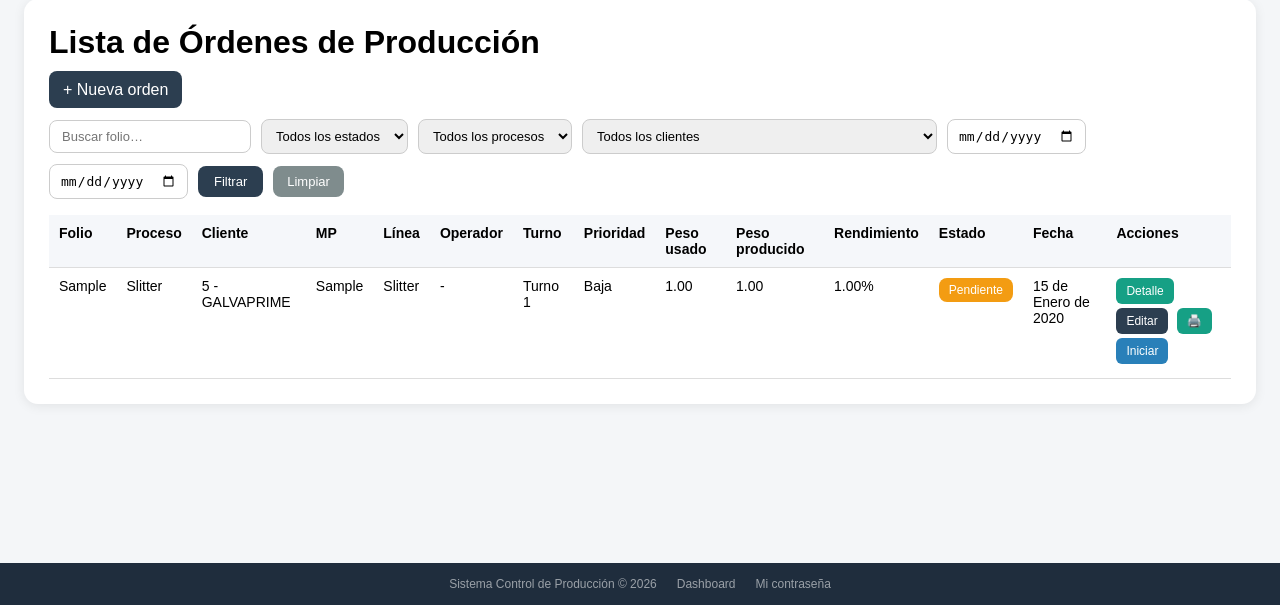
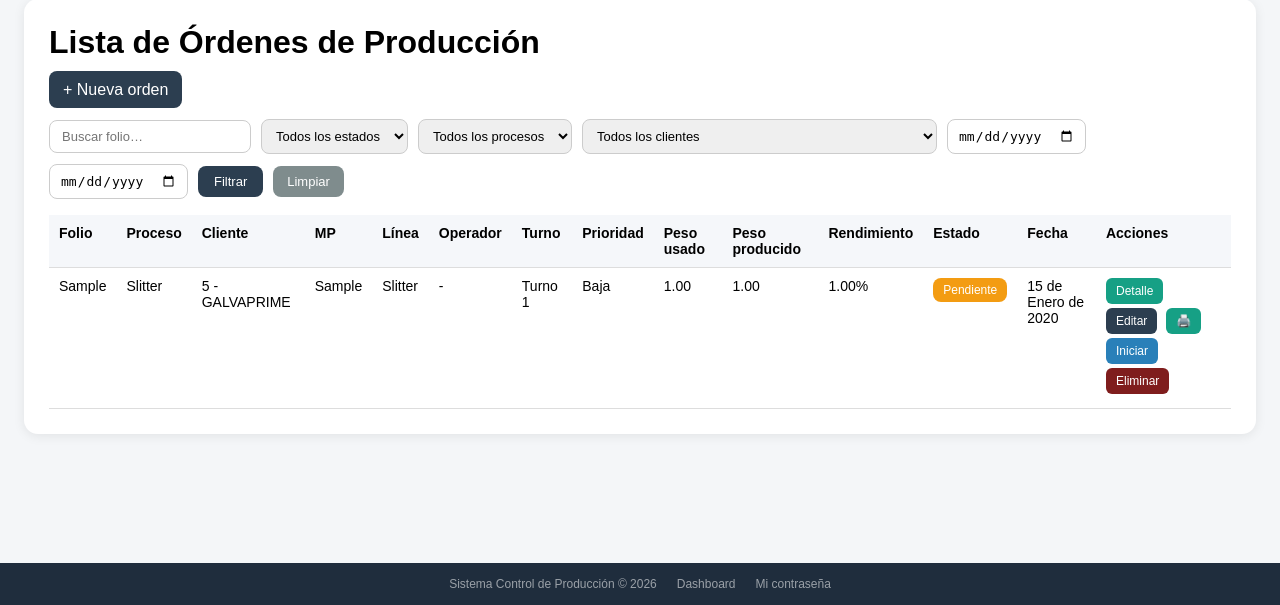
Before and after one commit to maxalejandro31-web/sistema_produccion, a Django app: page /ordenes/ in a window 1280 px wide. Shown: the part 195-800 px from the top of the page. Run offline with Django 5.2, Linux system fonts and the light colour scheme; a user stored in the database is signed in; data comes from the database, SQL or seed files in the repository; tables that the repository leaves empty hold one stand-in row (values such as "Sample post").

Commit message:
Restringir eliminacion de MP y ordenes a un unico usuario autorizado
Solo la cuenta configurada en USUARIO_CON_PERMISO_ELIMINAR (admin) puede
borrar materia prima u ordenes de produccion, sin importar rol o superuser.

```diff
--- a/core/context_processors.py
+++ b/core/context_processors.py
@@ -1,5 +1,6 @@
 def permisos_usuario(request):
     import datetime
+    from django.conf import settings
     from django.utils import timezone
     from dashboard.models import ConfiguracionEmpresa
 
@@ -12,6 +13,7 @@ def permisos_usuario(request):
             'es_operador': False,
             'es_capturista': False,
             'es_coordinador': False,
+            'puede_eliminar': False,
             'config_empresa': ConfiguracionEmpresa.get(),
             'alertas_count': 0,
             'alertas_items': [],
@@ -77,6 +79,7 @@ def permisos_usuario(request):
         'es_operador': 'Operador' in grupos,
         'es_capturista': 'Capturista' in grupos,
         'es_coordinador': 'Coordinador' in grupos,
+        'puede_eliminar': request.user.username == settings.USUARIO_CON_PERMISO_ELIMINAR,
         'config_empresa': ConfiguracionEmpresa.get(),
         'alertas_count': alertas_count,
         'alertas_items': alertas_items,
--- a/core/decorators.py
+++ b/core/decorators.py
@@ -1,4 +1,5 @@
 from functools import wraps
+from django.conf import settings
 from django.contrib.auth.decorators import login_required
 from django.http import HttpResponse
 
@@ -17,3 +18,15 @@ def roles_required(*roles):
             return HttpResponse("No tienes permisos para acceder a esta sección.")
         return _wrapped_view
     return decorator
+
+
+def solo_dueno_puede_eliminar(view_func):
+    """Restringe la vista al único usuario autorizado a borrar registros
+    (settings.USUARIO_CON_PERMISO_ELIMINAR), sin importar rol o superuser."""
+    @login_required
+    @wraps(view_func)
+    def _wrapped_view(request, *args, **kwargs):
+        if request.user.username != settings.USUARIO_CON_PERMISO_ELIMINAR:
+            return HttpResponse("No tienes permisos para eliminar este registro.", status=403)
+        return view_func(request, *args, **kwargs)
+    return _wrapped_view
--- a/core/settings.py
+++ b/core/settings.py
@@ -13,6 +13,9 @@ SECRET_KEY = os.getenv(
 )
 
 DEBUG = os.getenv("DEBUG", "False").lower() == "true"
+
+# Único usuario autorizado para eliminar registros (MP, órdenes, etc.)
+USUARIO_CON_PERMISO_ELIMINAR = os.getenv("USUARIO_CON_PERMISO_ELIMINAR", "admin")
 
 ALLOWED_HOSTS = [
     "127.0.0.1",
--- a/dashboard/models.py
+++ b/dashboard/models.py
@@ -27,6 +27,7 @@ class HistorialCambio(models.Model):
         ('EDITAR', 'Editado'),
         ('ESTADO', 'Cambio de estado'),
         ('MOVIMIENTO', 'Movimiento registrado'),
+        ('ELIMINAR', 'Eliminado'),
     ]
 
     tipo_objeto = models.CharField(max_length=50)
--- a/inventario/templates/inventario/lista_mp.html
+++ b/inventario/templates/inventario/lista_mp.html
@@ -285,6 +285,12 @@
                     {% if request.user.is_superuser or es_administrador or es_supervisor or es_almacen or es_coordinador %}
                     <a href="{% url 'dar_salida_mp' mp.id %}" style="display:inline-block;padding:6px 10px;background:#e74c3c;color:white;border-radius:6px;text-decoration:none;font-size:12px;margin-bottom:4px;">Salida</a>
                     {% endif %}
+                    {% if puede_eliminar %}
+                    <form method="post" action="{% url 'eliminar_mp' mp.id %}" style="display:inline-block;margin-bottom:4px;" onsubmit="return confirm('¿Eliminar permanentemente la MP {{ mp.numero_mp }}? Esto también borrará sus movimientos y órdenes ligadas. Esta acción no se puede deshacer.');">
+                        {% csrf_token %}
+                        <button type="submit" style="padding:6px 10px;background:#7f1d1d;color:white;border:none;border-radius:6px;font-size:12px;cursor:pointer;">Eliminar</button>
+                    </form>
+                    {% endif %}
                 </td>
             </tr>
             {% empty %}
--- a/inventario/urls.py
+++ b/inventario/urls.py
@@ -3,6 +3,7 @@ from .views import (
     captura_mp,
     lista_mp,
     editar_mp,
+    eliminar_mp,
     detalle_mp,
     lista_clientes,
     captura_cliente,
@@ -17,6 +18,7 @@ urlpatterns = [
     path('captura-mp/', captura_mp, name='captura_mp'),
     path('lista-mp/', lista_mp, name='lista_mp'),
     path('editar-mp/<int:mp_id>/', editar_mp, name='editar_mp'),
+    path('eliminar-mp/<int:mp_id>/', eliminar_mp, name='eliminar_mp'),
     path('detalle-mp/<int:mp_id>/', detalle_mp, name='detalle_mp'),
     path('salidas-mp/', lista_salidas_mp, name='lista_salidas_mp'),
 
--- a/produccion/templates/produccion/lista_ordenes.html
+++ b/produccion/templates/produccion/lista_ordenes.html
@@ -194,6 +194,13 @@
                         <a class="btn btn-iniciar" href="{% url 'cambiar_estado' orden.id 'proceso' %}"
                            onclick="return confirm('¿Reabrir la orden {{ orden.folio_orden|default:orden.id }}?')">Reabrir</a>
                     {% endif %}
+
+                    {% if puede_eliminar %}
+                    <form method="post" action="{% url 'eliminar_orden' orden.id %}" style="display:inline-block;" onsubmit="return confirm('¿Eliminar permanentemente la orden {{ orden.folio_orden|default:orden.id }}? Esta acción no se puede deshacer.');">
+                        {% csrf_token %}
+                        <button type="submit" class="btn" style="background:#7f1d1d;color:white;border:none;cursor:pointer;">Eliminar</button>
+                    </form>
+                    {% endif %}
                 </td>
             </tr>
             {% empty %}
--- a/produccion/urls.py
+++ b/produccion/urls.py
@@ -4,6 +4,7 @@ from .views import (
     lista_ordenes,
     cambiar_estado,
     editar_orden,
+    eliminar_orden,
     detalle_orden,
     imprimir_orden,
 )
@@ -13,6 +14,7 @@ urlpatterns = [
     path('ordenes/', lista_ordenes, name='lista_ordenes'),
     path('orden/<int:orden_id>/<str:nuevo_estado>/', cambiar_estado, name='cambiar_estado'),
     path('editar-orden/<int:orden_id>/', editar_orden, name='editar_orden'),
+    path('eliminar-orden/<int:orden_id>/', eliminar_orden, name='eliminar_orden'),
     path('detalle-orden/<int:orden_id>/', detalle_orden, name='detalle_orden'),
     path('imprimir-orden/<int:orden_id>/', imprimir_orden, name='imprimir_orden'),
 ]
--- a/produccion/views.py
+++ b/produccion/views.py
@@ -2,11 +2,12 @@ from django.shortcuts import render, redirect, get_object_or_404
 from django.http import HttpResponse
 from django.contrib import messages
 from django.core.paginator import Paginator
+from django.views.decorators.http import require_POST
 
 from .models import OrdenProduccion
 from .forms import OrdenProduccionForm, DetalleSlitterFormSet, DetalleFlejeFormSet
 from .analitica import anotar_anomalias
-from core.decorators import roles_required
+from core.decorators import roles_required, solo_dueno_puede_eliminar
 from inventario.models import Cliente
 from dashboard.models import registrar_historial
 
@@ -151,6 +152,17 @@ def cambiar_estado(request, orden_id, nuevo_estado):
     return redirect('lista_ordenes')
 
 
+@solo_dueno_puede_eliminar
+@require_POST
+def eliminar_orden(request, orden_id):
+    orden = get_object_or_404(OrdenProduccion, id=orden_id)
+    folio = orden.folio_orden or orden.id
+    registrar_historial(request, 'OrdenProduccion', orden.id, str(orden), 'ELIMINAR', f'Orden {folio} eliminada.')
+    orden.delete()
+    messages.success(request, f'Orden {folio} eliminada correctamente.')
+    return redirect('lista_ordenes')
+
+
 @roles_required('Administrador', 'Supervisor', 'Coordinador')
 def editar_orden(request, orden_id):
     orden = get_object_or_404(OrdenProduccion, id=orden_id)
```
Also changed, not shown: inventario/views.py (+13 -0 lines), dashboard/migrations/0009_alter_historialcambio_accion.py (added).
